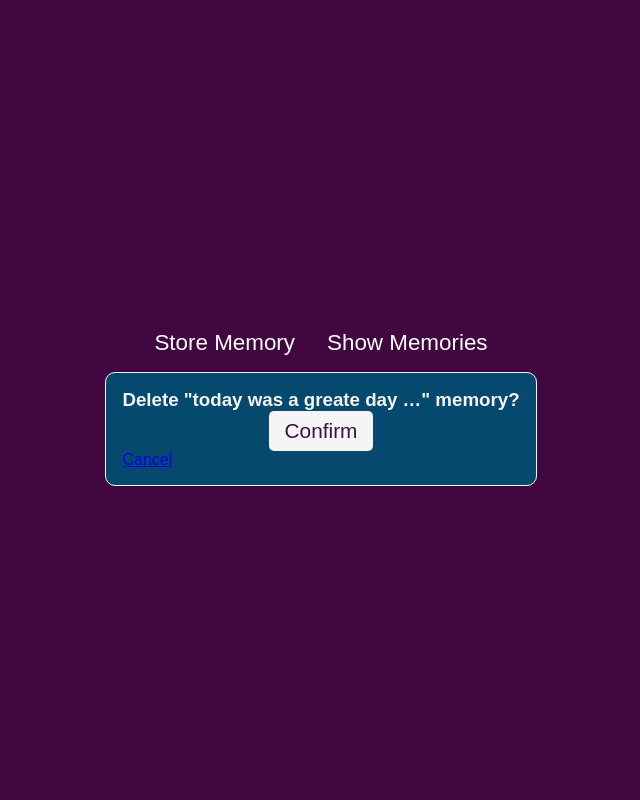
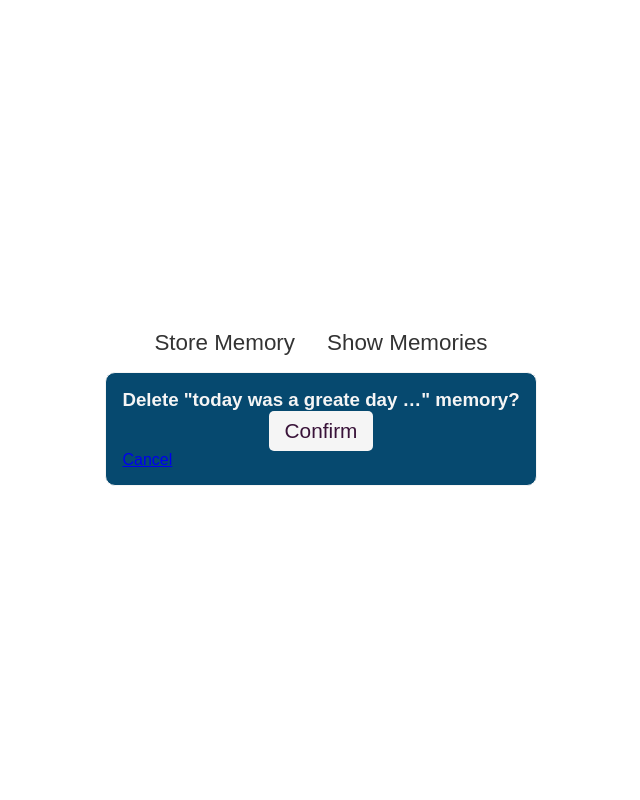
Before and after one commit to BenAwad95/Memory, a Django app: page /memories/delete/1 in a window 1280 px wide. Shown: the whole page, without its empty margins (319-959 px from the left). Run offline with Django 3.2, Linux system fonts and the light colour scheme; data comes from the database, SQL or seed files in the repository.

Commit message:
change background colorto white  & color font to black

```diff
--- a/static/css/main_style.css
+++ b/static/css/main_style.css
@@ -8,9 +8,8 @@ html, body{
     height: 100vh;
     width: 100vw;
     font-family: Arial, Helvetica, sans-serif;
+    color: #333;
     overflow: hidden;
-    background-color: hsl(300, 80%, 14%);
-    color: whitesmoke;
     display: flex;
     flex-direction: column;
     align-items: center;
@@ -33,7 +32,7 @@ nav ul li{
 
 nav ul li a {
     text-decoration: none;
-    color: white;
+    color: inherit;
     font-size: 1.4rem;
     font-family: Arial, Helvetica, sans-serif;
     transition: text-decoration 5ms ease-in-out;
@@ -45,6 +44,7 @@ nav ul li a:hover{
 
 form{
     border: 1px solid whitesmoke;
+    color: whitesmoke;
     padding: 1rem;
     border-radius: 10px;
     background-color: hsl(202, 90%, 23%);
```
